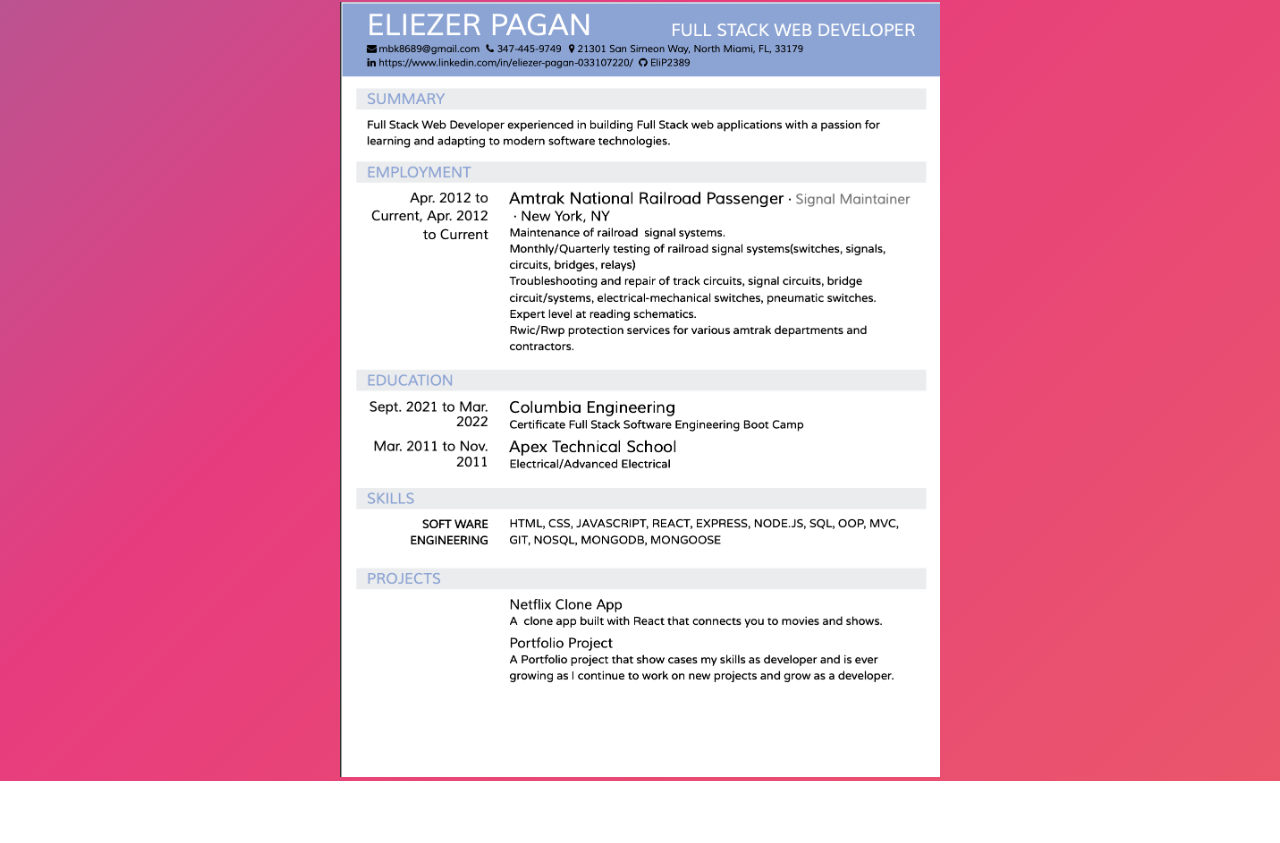
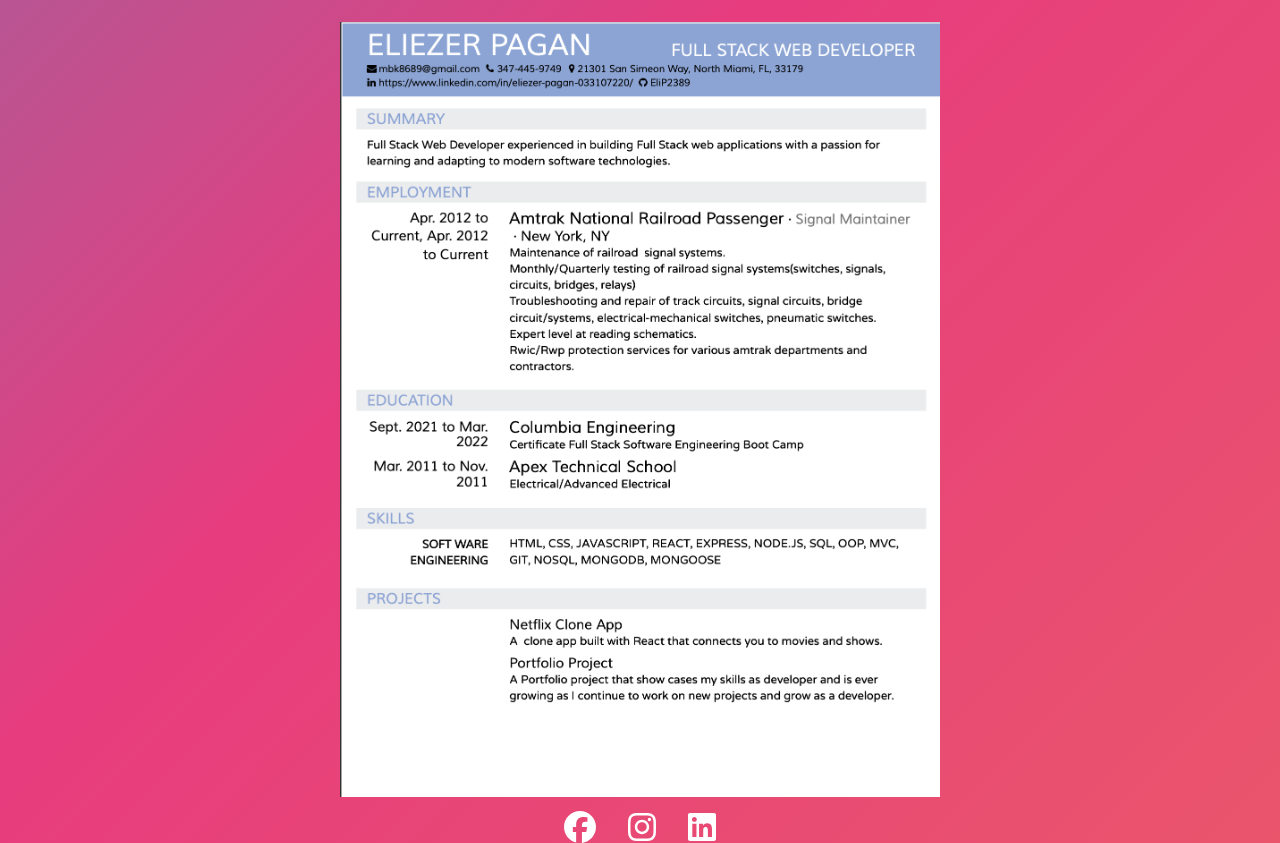
Before and after one commit to EliP2389/eli-portfolio, a React (Create React App) app: page / in a window 1280 px wide. Shown: the part 297-1140 px from the top of the page. Before the commit the page ends 1078 px from the top, so only its background shows below. Built offline with nearby package versions, Linux system fonts and the light colour scheme.

Commit message:
added social media icons to footer

```diff
--- a/package.json
+++ b/package.json
@@ -3,6 +3,9 @@
   "version": "0.1.0",
   "private": true,
   "dependencies": {
+    "@fortawesome/fontawesome-svg-core": "^1.3.0",
+    "@fortawesome/free-brands-svg-icons": "^6.0.0",
+    "@fortawesome/react-fontawesome": "^0.1.17",
     "@testing-library/jest-dom": "^5.16.2",
     "@testing-library/react": "^12.1.3",
     "@testing-library/user-event": "^13.5.0",
--- a/src/components/Footer.css
+++ b/src/components/Footer.css
@@ -1,8 +1,12 @@
 .footer-content {
-    position: fixed;
-   left: 0;
-   bottom: 0;
+   padding-top: 10px;
    width: 100%;
    color: white;
    text-align: center;
 }
+
+a {
+  margin: 0 1rem;
+  transition: transform 250ms;
+  display: inline-block;
+}
--- a/src/components/Footer.js
+++ b/src/components/Footer.js
@@ -1,14 +1,27 @@
-import React from 'react'
-import './Footer.css'
+import React from 'react';
+import './Footer.css';
+import { FontAwesomeIcon } from '@fortawesome/react-fontawesome';
+import { faFacebook, faInstagram, faLinkedin } from '@fortawesome/free-brands-svg-icons';
 
 function Footer() {
     return (
         <footer className='footer'>
             <div className='footer-content'>
-            <a href="#" className="fa fa-linkedin"></a>
+                <a href="https://www.linkedin.com/in/eliezer-pagan-033107220/"
+                    className="facebook">
+                    <FontAwesomeIcon icon={faFacebook} size="2x" />
+                </a>
+                <a href="https://www.linkedin.com/in/eliezer-pagan-033107220/"
+                    className="instagram">
+                    <FontAwesomeIcon icon={faInstagram} size="2x" />
+                </a>
+                <a href="https://www.linkedin.com/in/eliezer-pagan-033107220/"
+                    className="linkedin">
+                    <FontAwesomeIcon icon={faLinkedin} size="2x" />
+                </a>
             </div>
         </footer>
     )
 }
 
-export default Footer
+export default Footer;
--- a/src/components/pages/Portfolio.css
+++ b/src/components/pages/Portfolio.css
@@ -5,7 +5,7 @@
 .project-name{
     font-size: 40px;
     text-align: center;
-    padding-bottom: 25px;
+    padding-bottom: 20px;
 }
 
 .container {
--- a/src/components/pages/Resume.css
+++ b/src/components/pages/Resume.css
@@ -2,6 +2,7 @@
     color: white;
     text-align: center;
     font-size: 40px;
+    padding-bottom: 20px;
 }
 
 .resume {
--- a/src/components/pages/Resume.js
+++ b/src/components/pages/Resume.js
@@ -8,7 +8,7 @@ function Resume() {
     <section>
       <div className='resume'>
         <h1 className='resume-name'>Resume</h1>
-        <a href={document}><img className='image' src={image}/></a>
+        <a href={document}><img className='image' src={image} alt='resume'/></a>
       </div>
     </section>
   )
```
Also changed, not shown: 1 other file (tests, documents, lock files or other folders).
